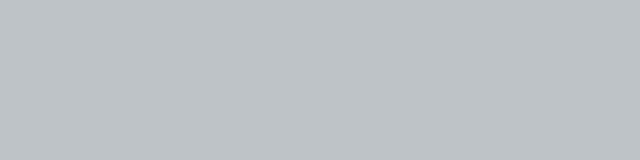
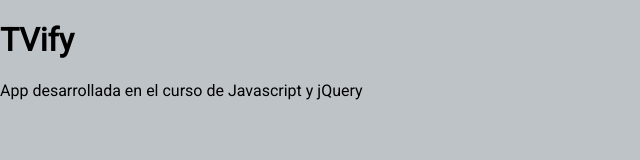
Before and after one commit to yomar-dev/tvify, a plain HTML site: page index.html in a window 1280 px wide. Shown: the whole page, without its empty margins (0-640 px from the left). Drawn offline with nearby package versions, Linux system fonts and the light colour scheme.

Commit message:
Se creó un div en cual va a contener nuestra aplicación y dentro se creó el header, un section que va contener el cuerpo de la aplicación y el footer

```diff
--- a/index.html
+++ b/index.html
@@ -9,6 +9,20 @@
 	<link rel="stylesheet" href="index.css">
 </head>
 <body>
+	<div id="app-container">
+		<header id="app-header">
+			<h1>TVify</h1>
+		</header>
+
+		<section id="app-body">
+
+		</section>
+
+		<footer id="app-footer">
+			<p>App desarrollada en el curso de Javascript y jQuery</p>
+		</footer>
+	</div>
+
 	<script src="http://code.jquery.com/jquery-3.2.1.min.js" integrity="sha256-hwg4gsxgFZhOsEEamdOYGBf13FyQuiTwlAQgxVSNgt4=" crossorigin="anonymous"></script>
 	<script src="index.js"></script>
 </body>
```
